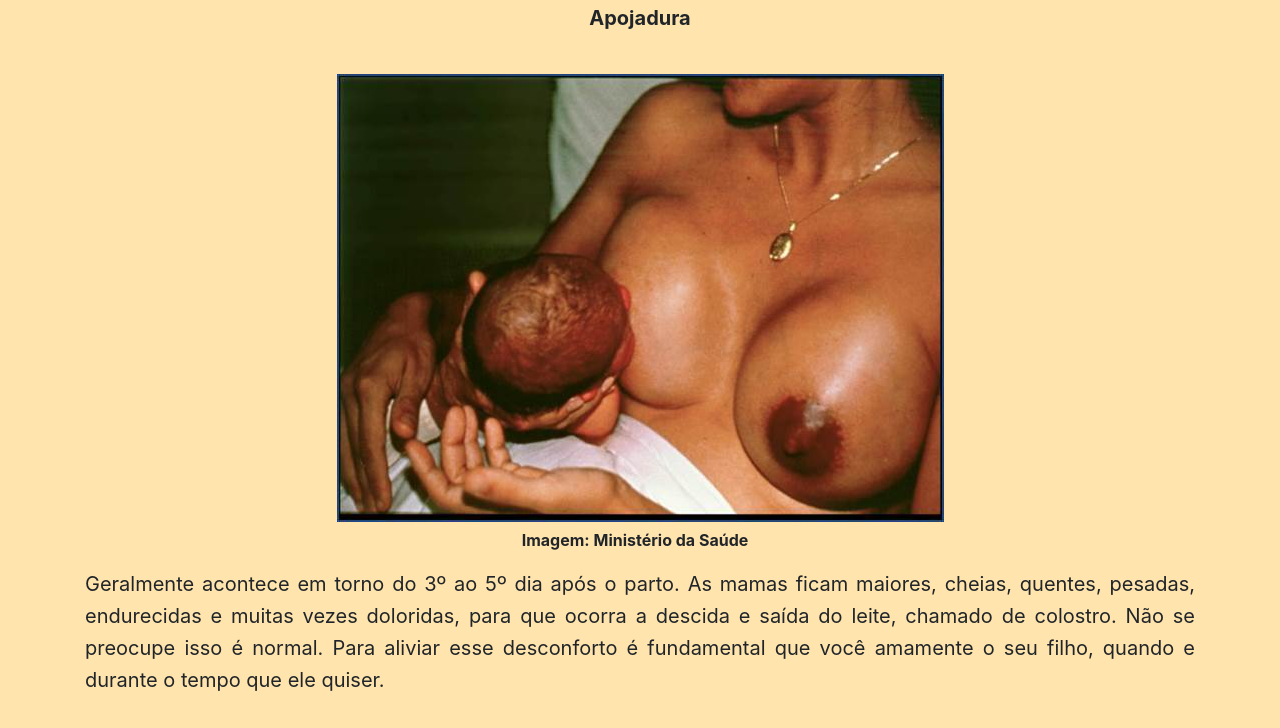
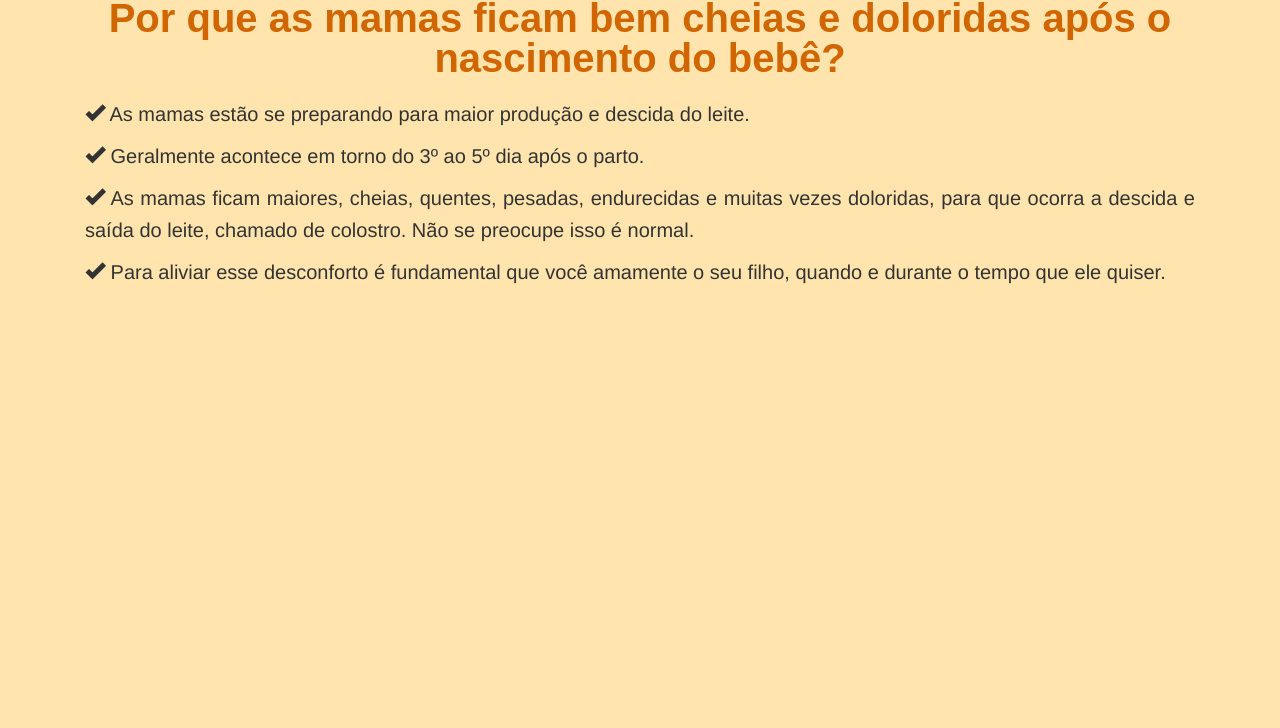
Before and after one commit to ramonvicente-zz/proame, a plain HTML site: page paginas/apojadura.html in a window 1280 px wide. Shown: the part 72-800 px from the top of the page. Drawn offline with nearby package versions, Linux system fonts and the light colour scheme.

Commit message:
last commit

```diff
--- a/paginas/apojadura.html
+++ b/paginas/apojadura.html
@@ -7,6 +7,7 @@
     <title>PROAME</title>
     <link rel="stylesheet" href="../reset.css">
     <link rel="stylesheet" href="../bootstrap.css">
+    <link rel="stylesheet" href="https://maxcdn.bootstrapcdn.com/bootstrap/3.4.0/css/bootstrap.min.css">
     <link rel="stylesheet" href="../menu.css">
 </head>
 
@@ -25,14 +26,15 @@
     <main class="container">
         <div>
             <br>
-            <p class="center">Apojadura</p>
-            <br>
-            <figure>
-                <img class="img-fluid" src="../imagens/Tela-apojadura.jpg" alt="Apojadura" />
-                <figcaption>Imagem: Ministério da Saúde</figcaption>
-            </figure>
-            <p class="justify">Geralmente acontece em torno do 3º ao 5º dia após o parto. As mamas ficam maiores, cheias, quentes, pesadas, endurecidas e muitas vezes doloridas, para que ocorra a descida e saída do leite, chamado de colostro. Não se preocupe isso é normal.
-                Para aliviar esse desconforto é fundamental que você amamente o seu filho, quando e durante o tempo que ele quiser.
+            <span class="center title-1"> Por que as mamas ficam bem cheias e doloridas após o nascimento do bebê?</span>
+            <br><br>
+            <p class="justify"><span class="glyphicon glyphicon-ok"></span> As mamas estão se preparando para maior  produção e descida do leite.
+            </p>
+            <p class="justify"><span class="glyphicon glyphicon-ok"></span> Geralmente acontece em torno do 3º ao 5º dia após o parto.
+            </p>
+            <p class="justify"><span class="glyphicon glyphicon-ok"></span> As mamas ficam maiores, cheias, quentes, pesadas, endurecidas e muitas vezes doloridas, para que ocorra a descida e saída do leite, chamado de colostro. Não se preocupe isso é normal.
+            </p>
+            <p class="justify"><span class="glyphicon glyphicon-ok"></span> Para aliviar esse desconforto é fundamental que você amamente o seu filho, quando e durante o tempo que ele quiser.
             </p>
         </div>
     </main>
```
Also changed, not shown: menu.html (+2 -2 lines), paginas/duvidas.html (+8 -0 lines), paginas/mastite.html (+1 -1 lines), icon.png.
